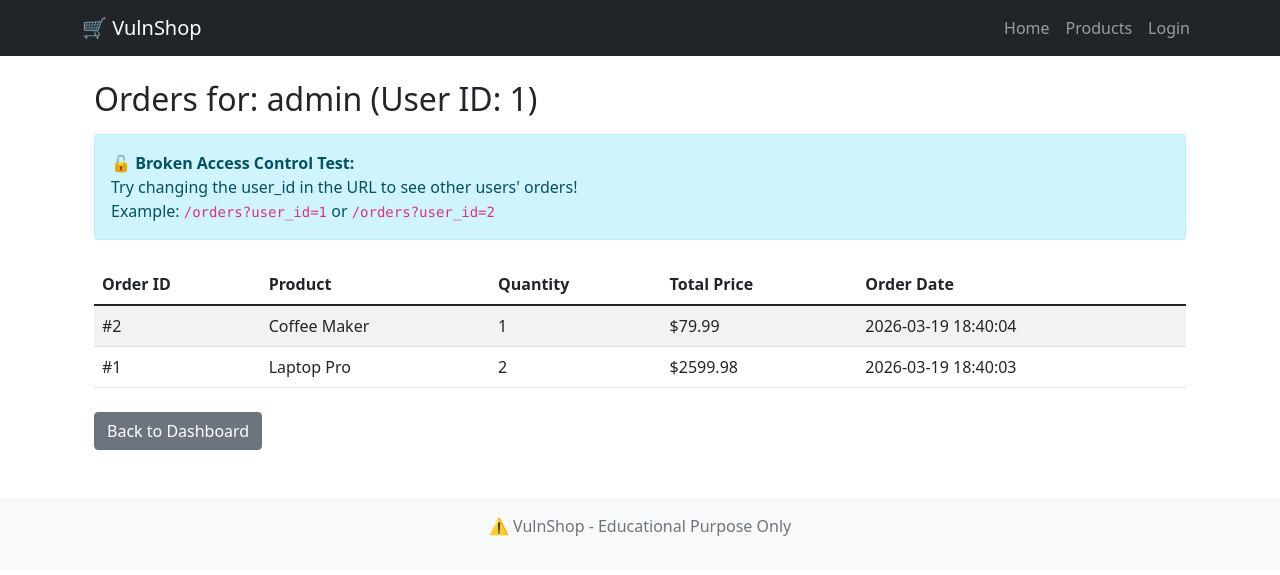
After one commit to manav1777/vulnshop-security-project, a Flask app: page /orders in a window 1280 px wide. The commit adds this page. Shown: the top 575 px of the page. Run offline with Flask 3, Linux system fonts and the light colour scheme; a user stored in the database is signed in; data comes from the database, SQL or seed files in the repository; both versions use the stored data as it was after the commit.

Commit message:
Week 3 & 4 Complete: XSS and Authentication Flaws
Week 3:
- Added product reviews with Stored XSS vulnerability
- Implemented |safe filter allowing JavaScript injection
- Successfully demonstrated XSS attack with alert popup
- Created product detail pages with review system

Week 4:
- Added orders table and broken access control
- Implemented account enumeration (different error messages)
- Demonstrated plaintext password storage vulnerability
- Created broken access control (view any user's orders by changing URL parameter)
- Added predictable session management

```diff
--- a/vulnshop-app/app.py
+++ b/vulnshop-app/app.py
@@ -27,6 +27,31 @@ def init_db():
             username TEXT UNIQUE NOT NULL,
             password TEXT NOT NULL,
             email TEXT
+        )
+    ''')
+
+    cursor.execute('''
+        CREATE TABLE IF NOT EXISTS reviews (
+            id INTEGER PRIMARY KEY AUTOINCREMENT,
+            product_id INTEGER NOT NULL,
+            username TEXT NOT NULL,
+            rating INTEGER NOT NULL,
+            comment TEXT NOT NULL,
+            created_at TIMESTAMP DEFAULT CURRENT_TIMESTAMP,
+            FOREIGN KEY (product_id) REFERENCES products(id)
+        )
+    ''')
+
+    cursor.execute('''
+        CREATE TABLE IF NOT EXISTS orders (
+            id INTEGER PRIMARY KEY AUTOINCREMENT,
+            user_id INTEGER NOT NULL,
+            product_id INTEGER NOT NULL,
+            quantity INTEGER NOT NULL,
+            total_price REAL NOT NULL,
+            order_date TIMESTAMP DEFAULT CURRENT_TIMESTAMP,
+            FOREIGN KEY (user_id) REFERENCES users(id),
+            FOREIGN KEY (product_id) REFERENCES products(id)
         )
     ''')
 
@@ -70,6 +95,45 @@ def products():
     conn.close()
     return render_template('products.html', products=products)
 
+@app.route('/product/<int:product_id>')
+def product_detail(product_id):
+    conn = sqlite3.connect(DATABASE)
+    cursor = conn.cursor()
+
+    cursor.execute('SELECT * FROM products WHERE id = ?', (product_id,))
+    product = cursor.fetchone()
+
+    cursor.execute('SELECT * FROM reviews WHERE product_id = ? ORDER BY created_at DESC', (product_id,))
+    reviews = cursor.fetchall()
+
+    conn.close()
+
+    if product:
+        return render_template('product_detail.html', product=product, reviews=reviews)
+    else:
+        return "Product not found", 404
+
+@app.route('/product/<int:product_id>/review', methods=['POST'])
+def add_review(product_id):
+    username = request.form.get('username')
+    rating = request.form.get('rating')
+    comment = request.form.get('comment')
+
+    conn = sqlite3.connect(DATABASE)
+    cursor = conn.cursor()
+
+    cursor.execute(
+        'INSERT INTO reviews (product_id, username, rating, comment) VALUES (?, ?, ?, ?)',
+        (product_id, username, rating, comment)
+    )
+
+    conn.commit()
+    conn.close()
+
+    print(f"[DEBUG] Review added - Username: {username}, Comment: {comment}")
+
+    return redirect(url_for('product_detail', product_id=product_id))
+
 @app.route('/login', methods=['GET', 'POST'])
 def login():
     error = None
@@ -77,12 +141,10 @@ def login():
         username = request.form.get('username')
         password = request.form.get('password')
 
-        # VULNERABLE CODE - DO NOT USE IN REAL APPLICATIONS!
-        # This is intentionally vulnerable to SQL injection
         conn = sqlite3.connect(DATABASE)
         cursor = conn.cursor()
 
-        # DANGEROUS: String concatenation allows SQL injection
+        # VULNERABILITY 1: SQL Injection (from Week 2)
         query = f"SELECT * FROM users WHERE username = '{username}' AND password = '{password}'"
 
         print(f"[DEBUG] Executing query: {query}")
@@ -93,10 +155,20 @@ def login():
             conn.close()
 
             if user:
+                # VULNERABILITY 2: Predictable Session - using user ID directly
+                session['user_id'] = user[0]
                 session['username'] = user[1]
+                print(f"[DEBUG] Session created - user_id: {user[0]}, username: {user[1]}")
                 return redirect('/dashboard')
             else:
-                error = "Invalid username or password"
+                # VULNERABILITY 3: Account Enumeration - different error messages
+                cursor = sqlite3.connect(DATABASE).cursor()
+                cursor.execute(f"SELECT * FROM users WHERE username = '{username}'")
+                if cursor.fetchone():
+                    error = "Incorrect password"
+                else:
+                    error = "Username does not exist"
+                cursor.close()
         except sqlite3.Error as e:
             conn.close()
             error = f"Database error: {str(e)}"
@@ -107,11 +179,43 @@ def login():
 def dashboard():
     if 'username' not in session:
         return redirect('/login')
-    return render_template('dashboard.html', username=session['username'])
+    return render_template('dashboard.html', username=session['username'], user_id=session.get('user_id'))
+
+@app.route('/orders')
+def orders():
+    if 'user_id' not in session:
+        return redirect('/login')
+
+    # VULNERABILITY 4: Broken Access Control
+    # Get user_id from URL parameter instead of session
+    user_id = request.args.get('user_id', session['user_id'])
+
+    conn = sqlite3.connect(DATABASE)
+    cursor = conn.cursor()
+
+    # Get user info
+    cursor.execute('SELECT username FROM users WHERE id = ?', (user_id,))
+    user = cursor.fetchone()
+
+    # Get orders for this user
+    cursor.execute('''
+        SELECT orders.id, products.name, orders.quantity, orders.total_price, orders.order_date
+        FROM orders
+        JOIN products ON orders.product_id = products.id
+        WHERE orders.user_id = ?
+        ORDER BY orders.order_date DESC
+    ''', (user_id,))
+    orders = cursor.fetchall()
+
+    conn.close()
+
+    print(f"[DEBUG] Viewing orders for user_id: {user_id}")
+
+    return render_template('orders.html', orders=orders, username=user[0] if user else 'Unknown', user_id=user_id)
 
 @app.route('/logout')
 def logout():
-    session.pop('username', None)
+    session.clear()
     return redirect('/')
 
 if __name__ == '__main__':
--- /dev/null
+++ b/vulnshop-app/templates/orders.html
@@ -0,0 +1,44 @@
+{% extends "base.html" %}
+{% block title %}My Orders - VulnShop{% endblock %}
+{% block content %}
+<div class="container">
+    <h2>Orders for: {{ username }} (User ID: {{ user_id }})</h2>
+
+    <div class="alert alert-info mt-3">
+        <strong>🔓 Broken Access Control Test:</strong><br>
+        Try changing the user_id in the URL to see other users' orders!<br>
+        Example: <code>/orders?user_id=1</code> or <code>/orders?user_id=2</code>
+    </div>
+
+    {% if orders %}
+        <table class="table table-striped mt-4">
+            <thead>
+                <tr>
+                    <th>Order ID</th>
+                    <th>Product</th>
+                    <th>Quantity</th>
+                    <th>Total Price</th>
+                    <th>Order Date</th>
+                </tr>
+            </thead>
+            <tbody>
+                {% for order in orders %}
+                <tr>
+                    <td>#{{ order[0] }}</td>
+                    <td>{{ order[1] }}</td>
+                    <td>{{ order[2] }}</td>
+                    <td>${{ "%.2f"|format(order[3]) }}</td>
+                    <td>{{ order[4] }}</td>
+                </tr>
+                {% endfor %}
+            </tbody>
+        </table>
+    {% else %}
+        <p class="text-muted mt-4">No orders found for this user.</p>
+    {% endif %}
+
+    <div class="mt-4">
+        <a href="/dashboard" class="btn btn-secondary">Back to Dashboard</a>
+    </div>
+</div>
+{% endblock %}
--- a/vulnshop-app/templates/products.html
+++ b/vulnshop-app/templates/products.html
@@ -11,10 +11,10 @@
                 <p class="card-text">{{ product[2] }}</p>
                 <p class="text-muted">Category: {{ product[4] }}</p>
                 <h4 class="text-primary">${{ "%.2f"|format(product[3]) }}</h4>
+                <a href="/product/{{ product[0] }}" class="btn btn-primary">View Details</a>
             </div>
         </div>
     </div>
     {% endfor %}
 </div>
 {% endblock %}
-EOF
```
Also changed, not shown: vulnshop-app/templates/dashboard.html (+17 -3 lines), vulnshop-app/templates/product_detail.html (added, +69 -0 lines), vulnshop-app/vulnshop.db.
